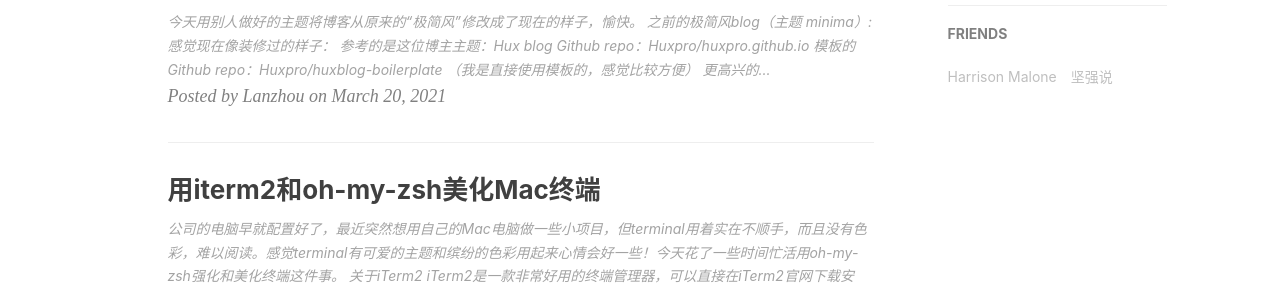
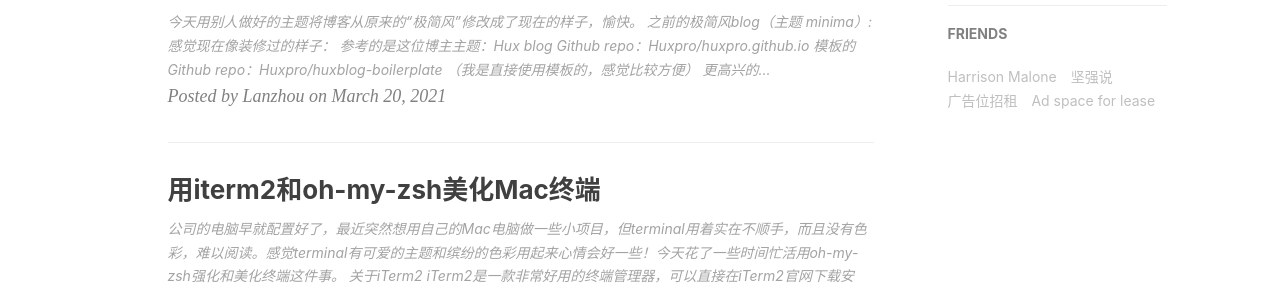
Before and after one commit to Lanzhou-J/Lanzhou-J.github.io, a Jekyll site: the page built from index.html, in a window 1280 px wide. Shown: the part 1037-1322 px from the top of the page. Built offline with Jekyll 4.4.1, drawn with Linux system fonts in a browser that asks for light colours; nearby versions of some CDN libraries; the list of posts is cut into pages by our own code; comment, search, counter and statistics services are not loaded.

Commit message:
ad space

```diff
--- a/_config.yml
+++ b/_config.yml
@@ -87,5 +87,11 @@ friends: [
     },{
         title: "坚强说",
         href: "https://braveolivia.github.io/blog/"
+    },{
+        title: "广告位招租",
+        href: "https://lanzhou-j.github.io/blog/"
+    },{
+        title: "Ad space for lease",
+        href: "https://lanzhou-j.github.io/blog/"
     }
 ]
```
